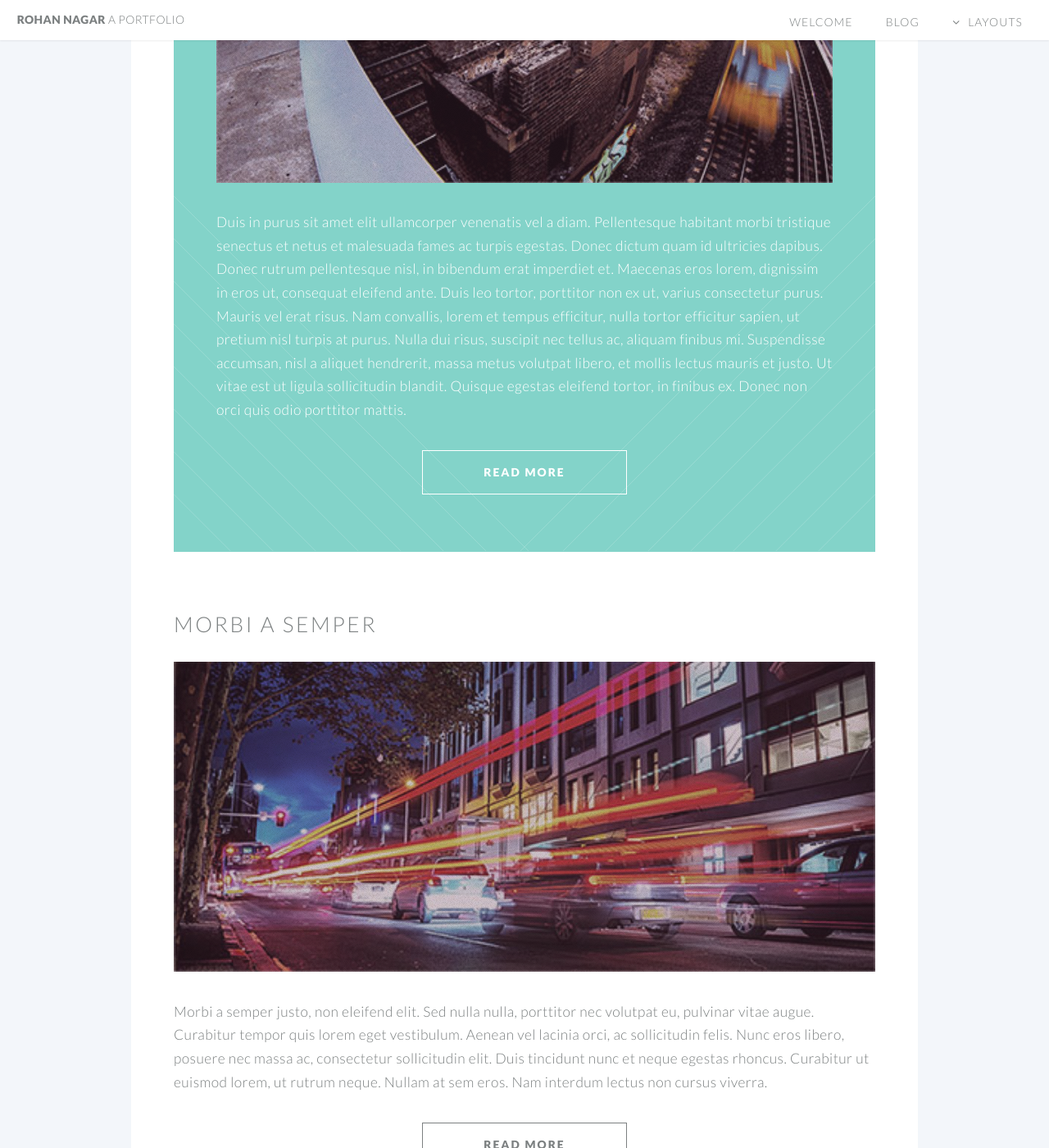
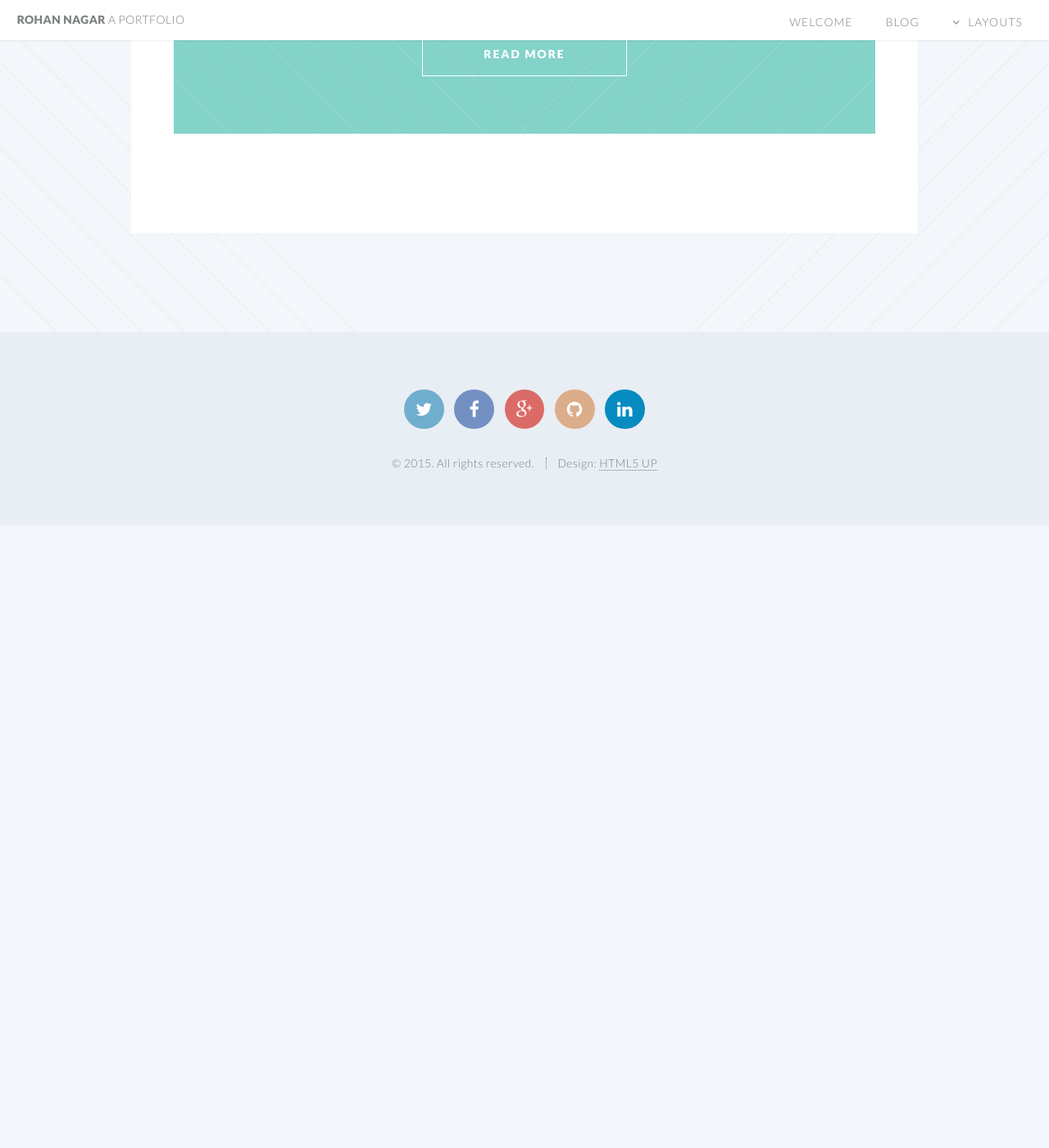
Before and after one commit to RohanNagar/RohanNagar.github.io, a Jekyll site: the page built from blog.html, in a window 1280 px wide and 1400 px high, scrolled down 621 px. Shown: the whole window at 82% size. Built offline with Jekyll 4.4.1, drawn with Linux system fonts in a browser that asks for light colours; after the commit the page ends 1262 px from its top, so only the background shows below that; some of the changed text lies outside the part shown.

```diff
--- a/_posts/2014-08-07-first-post.markdown
+++ /dev/null
@@ -1,12 +0,0 @@
----
-layout: post
-title:  "Lorem Ipsum"
-date:   2014-08-31 14:36:23
-permalink: /first-post.html
----
-<span class="image featured"><img src="/images/pic02.jpg" alt=""></span>
-Lorem ipsum dolor sit amet, consectetur adipiscing elit. Suspendisse at metus augue. In fringilla nibh ac efficitur blandit. Nullam eu pretium mi. Cum sociis natoque penatibus et magnis dis parturient montes, nascetur ridiculus mus. Curabitur vulputate lacinia tortor, vel ultrices ligula. Etiam hendrerit aliquam tristique. Nulla tincidunt tortor id quam dignissim fermentum.
-
-Duis in purus sit amet elit ullamcorper venenatis vel a diam. Pellentesque habitant morbi tristique senectus et netus et malesuada fames ac turpis egestas. Donec dictum quam id ultricies dapibus. Donec rutrum pellentesque nisl, in bibendum erat imperdiet et. Maecenas eros lorem, dignissim in eros ut, consequat eleifend ante. Duis leo tortor, porttitor non ex ut, varius consectetur purus. Mauris vel erat risus. Nam convallis, lorem et tempus efficitur, nulla tortor efficitur sapien, ut pretium nisl turpis at purus. Nulla dui risus, suscipit nec tellus ac, aliquam finibus mi. Suspendisse accumsan, nisl a aliquet hendrerit, massa metus volutpat libero, et mollis lectus mauris et justo. Ut vitae est ut ligula sollicitudin blandit. Quisque egestas eleifend tortor, in finibus ex. Donec non orci quis odio porttitor mattis.
-
-Duis ut blandit lorem. Suspendisse potenti. Donec maximus blandit neque dapibus hendrerit. Praesent dignissim turpis eu nisl varius tempor. Interdum et malesuada fames ac ante ipsum primis in faucibus. Curabitur in volutpat felis. Sed eget neque vel risus fermentum maximus a vel arcu. Vivamus non lorem mattis, vehicula metus eu, pellentesque mauris. Nunc fermentum efficitur justo, et rutrum mi finibus non. Sed vehicula eros id elit elementum rhoncus. Nullam quis tellus vitae metus eleifend pharetra eget interdum nulla. Integer sit amet imperdiet urna.
--- a/_posts/2014-08-31-duis-in-purus.markdown
+++ /dev/null
@@ -1,14 +0,0 @@
----
-layout: post
-title:  "Duis in purus"
-date:   2014-09-07 14:36:23
-categories: Duis
----
-<span class="image featured"><img src="/images/pic01.jpg" alt=""></span>
-Duis in purus sit amet elit ullamcorper venenatis vel a diam. Pellentesque habitant morbi tristique senectus et netus et malesuada fames ac turpis egestas. Donec dictum quam id ultricies dapibus. Donec rutrum pellentesque nisl, in bibendum erat imperdiet et. Maecenas eros lorem, dignissim in eros ut, consequat eleifend ante. Duis leo tortor, porttitor non ex ut, varius consectetur purus. Mauris vel erat risus. Nam convallis, lorem et tempus efficitur, nulla tortor efficitur sapien, ut pretium nisl turpis at purus. Nulla dui risus, suscipit nec tellus ac, aliquam finibus mi. Suspendisse accumsan, nisl a aliquet hendrerit, massa metus volutpat libero, et mollis lectus mauris et justo. Ut vitae est ut ligula sollicitudin blandit. Quisque egestas eleifend tortor, in finibus ex. Donec non orci quis odio porttitor mattis.
-
-Duis ut blandit lorem. Suspendisse potenti. Donec maximus blandit neque dapibus hendrerit. Praesent dignissim turpis eu nisl varius tempor. Interdum et malesuada fames ac ante ipsum primis in faucibus. Curabitur in volutpat felis. Sed eget neque vel risus fermentum maximus a vel arcu. Vivamus non lorem mattis, vehicula metus eu, pellentesque mauris. Nunc fermentum efficitur justo, et rutrum mi finibus non. Sed vehicula eros id elit elementum rhoncus. Nullam quis tellus vitae metus eleifend pharetra eget interdum nulla. Integer sit amet imperdiet urna.
-
-Morbi a semper justo, non eleifend elit. Sed nulla nulla, porttitor nec volutpat eu, pulvinar vitae augue. Curabitur tempor quis lorem eget vestibulum. Aenean vel lacinia orci, ac sollicitudin felis. Nunc eros libero, posuere nec massa ac, consectetur sollicitudin elit. Duis tincidunt nunc et neque egestas rhoncus. Curabitur ut euismod lorem, ut rutrum neque. Nullam at sem eros. Nam interdum lectus non cursus viverra.
-
-Duis eget magna at arcu tincidunt ultricies. Curabitur in facilisis sem, nec bibendum eros. Nunc fringilla imperdiet diam sed viverra. Vivamus lobortis dignissim mi. Lorem ipsum dolor sit amet, consectetur adipiscing elit. Morbi laoreet eu diam eu pellentesque. Duis tempus metus urna, vel faucibus ligula pharetra euismod. Donec rhoncus blandit posuere. Mauris mattis dolor est, dictum venenatis augue facilisis sit amet. Ut ante odio, congue eget arcu nec, semper eleifend urna. Donec rutrum pretium odio non pellentesque. Vestibulum ante ipsum primis in faucibus orci luctus et ultrices posuere cubilia Curae; Nullam pellentesque nulla at tincidunt ultrices. Donec finibus malesuada magna. Phasellus eget tortor in lectus vehicula viverra sit amet sit amet purus.
--- a/_posts/2014-10-29-morbi-a-semper.md
+++ /dev/null
@@ -1,10 +0,0 @@
----
-layout: post
-title:  "Morbi a Semper"
-date:   2014-08-31 14:36:23
----
-
-<span class="image featured"><img src="/images/pic03.jpg" alt=""></span>
-Morbi a semper justo, non eleifend elit. Sed nulla nulla, porttitor nec volutpat eu, pulvinar vitae augue. Curabitur tempor quis lorem eget vestibulum. Aenean vel lacinia orci, ac sollicitudin felis. Nunc eros libero, posuere nec massa ac, consectetur sollicitudin elit. Duis tincidunt nunc et neque egestas rhoncus. Curabitur ut euismod lorem, ut rutrum neque. Nullam at sem eros. Nam interdum lectus non cursus viverra.
-
-Duis eget magna at arcu tincidunt ultricies. Curabitur in facilisis sem, nec bibendum eros. Nunc fringilla imperdiet diam sed viverra. Vivamus lobortis dignissim mi. Lorem ipsum dolor sit amet, consectetur adipiscing elit. Morbi laoreet eu diam eu pellentesque. Duis tempus metus urna, vel faucibus ligula pharetra euismod. Donec rhoncus blandit posuere. Mauris mattis dolor est, dictum venenatis augue facilisis sit amet. Ut ante odio, congue eget arcu nec, semper eleifend urna. Donec rutrum pretium odio non pellentesque. Vestibulum ante ipsum primis in faucibus orci luctus et ultrices posuere cubilia Curae; Nullam pellentesque nulla at tincidunt ultrices. Donec finibus malesuada magna. Phasellus eget tortor in lectus vehicula viverra sit amet sit amet purus.
--- /dev/null
+++ b/_posts/2015-11-02-whos-down.md
@@ -0,0 +1,24 @@
+---
+layout: post
+title:  "Who's Down to Read Another Review?"
+date:   2015-11-02 22:52:00
+---
+
+The latest app from Google seems to be a hot topic in my circles lately. I've managed to get one of those "exclusive" invites to [Who's Down](https://whosdown.com). Who's Down is an app that markets itself as the easy way to see which friends are available to hang out. I've been using Who's Down for about a day now, and thought I'd throw in my two cents about it.
+
+Who's Down is another one of Google's invite-only product releases. They've been doing this for quite a while now, with Gmail, Inbox, and even Google Glass. I'm assuming that they do this to do some trial runs before breaking the bank on infrastructure for a new product. However, in my opinion this can doom many of their products from the start. People are eager to try something out when it is *new* and exciting. These invite walls limit the number of people who will get use the product when it's hot off the press, and this slow growth quite tremendously. In the case of Who's Down, an app that relies heavily on having a large amount of friends use the app too, this could spell its failure.
+
+I received my invite from a fellow UT student giving them out on Facebook. Eager to try it out, I installed it and signed in with my Google account. I was then prompted to enter my invite code, as well as verify my phone number. I'm assuming that the phone number is way for Who's Down to connect you with your friends more easily. I gave Who's Down permissions to send push notifications and to access my contacts, as those seemed to be quite important for the app to function well.
+
+<img align="left" src="/images/blog/whos-down-home.png">
+After all the initial set-up, which took a little longer than I expected, I was in! The app itself is fairly basic. When the app launches, you're greeted with a white screen saying "Who's Down" and a single switch. You simply flip the switch in order to be "down" to meet up with friends. This will send a push notification to all of your friends, letting them know that you are available. From there, you can see which of your other friends are also down at the moment. Tapping on their name will initiate a conversation, and you can discuss any plans that you want to make.
+
+And for the most part, that's it. You can also change what you're down to do when you flip your switch. By default, it says that you're "down to do anything", but you can change this to any text you want. Adding friends is easy, and you can even send anyone on your contacts list an invite code so that they can try it out with you.
+
+I've only been using the app for about a day now, but I can really see the potential. It's *so easy* to let everyone know that you want to do something - just open the app and flip a switch. This definitely beats trying to organize all your friends together into a group chat on GroupMe or Messenger. Plus, you don't have to ask someone if they want to go - you'll already know if they're down or not. It makes eating out a lot quicker: ask who's down to get tacos and you're well on your way to some delicious Mexican food.
+
+One thing I noticed after getting some of my friends an invite is that the notifications seem a little buggy. I'm not entirely sure if everyone on your friends list receives a notification when you flip the switch or not, it's never made clear. It would be nice if you could customize your notification settings, maybe to turn off notifications at certain times of the day that you know you'll always be busy. Small things like that could really make the app feel complete.
+
+The biggest problem right now is the lack of users. This is the type of app that will only work if a large number of your friends are using it, and it goes back to the invite-only problem I was talking about earlier. When you only have 4 or 5 friends on the app, it actually is a little more frustrating to communicate via Who's Down rather than simple text or Messenger. The app needs more exposure, but if you have 50+ friends using the app, it can be a much easier way to find people to spend time with and organize your plans.
+
+Who's Down is something that I could really get used to using. It's quick and easy to let people know you're available and to see if anyone else is too. If it can gain enough popularity, it could become *the* tool for impromptu trips to the lake or the donut shop.
--- a/contact.html
+++ b/contact.html
@@ -8,7 +8,7 @@
 				<header class="special container">
 					<span class="icon fa-envelope"></span>
 					<h2>Get In Touch</h2>
-					<p>Use the form below to give /dev/null a piece of your mind.</p>
+					<p>Use the form below to send me an email.</p>
 				</header>
 
 				<!-- One -->
```
Also changed, not shown: images/blog/whos-down-home.png (added).
